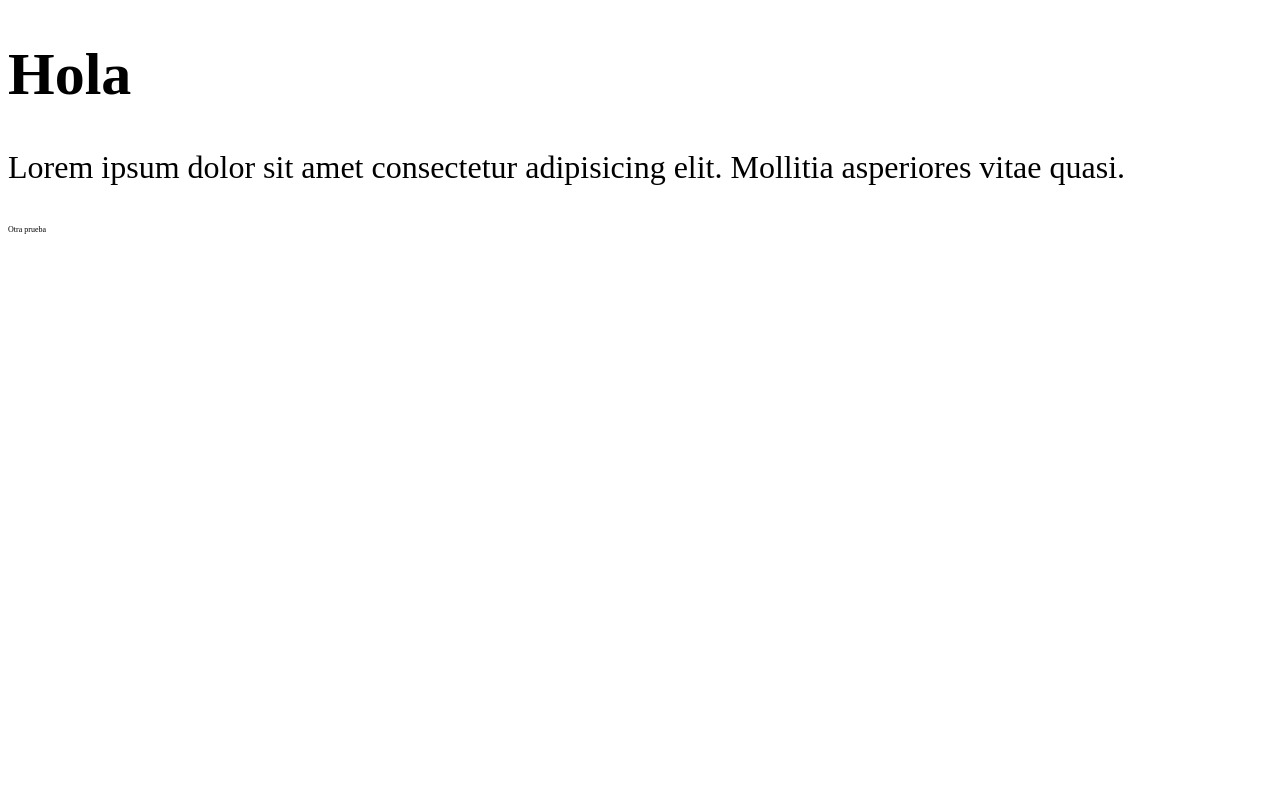
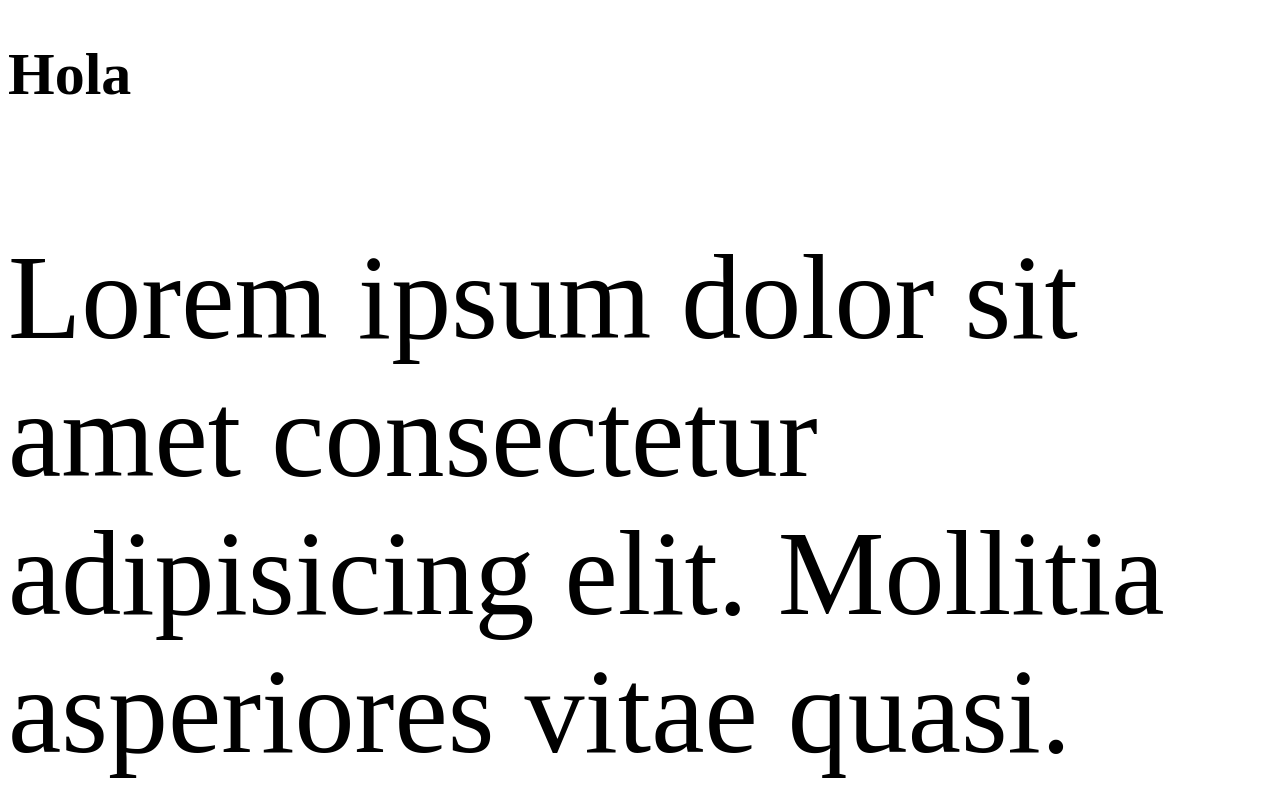
Before and after one commit to Juandarl1/Dise-o_web_semestre_2023, a plain HTML site: page Clase 3/index.html in a window 1280 px wide. Shown: the top 800 px of the page. Drawn offline with Linux system fonts and the light colour scheme.

Commit message:
Update style.css

```diff
--- a/Clase 3/style.css
+++ b/Clase 3/style.css
@@ -1,3 +1,7 @@
+body{
+    font-size: 60px;
+}
+
 h1{
     font-size: 60px;
 }
```
